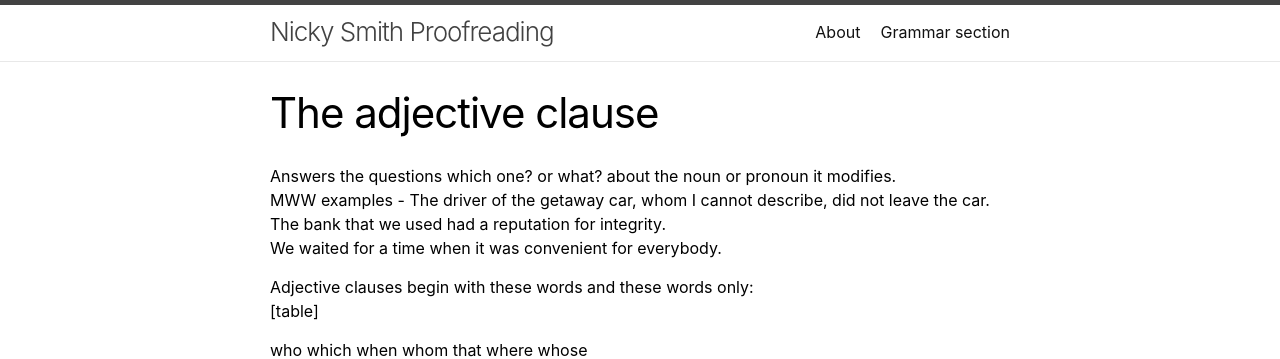
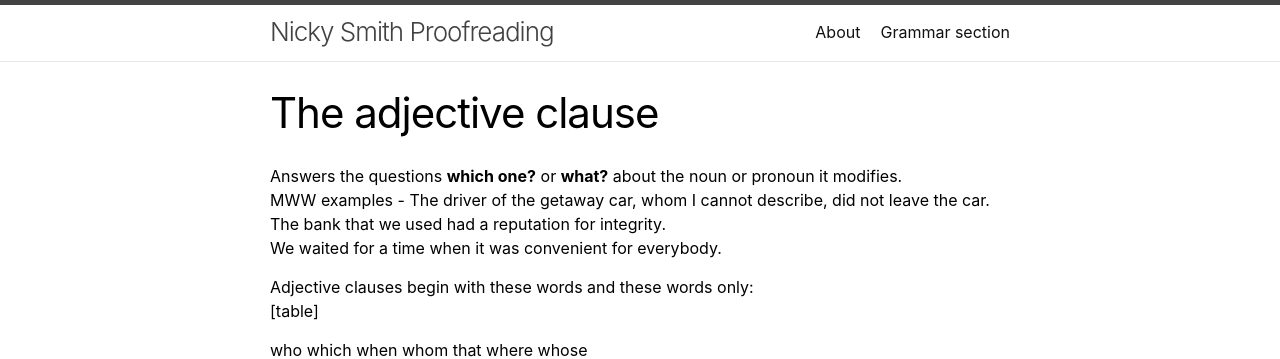
Before and after one commit to NickPax/my-website, a Jekyll site: the page built from _structures/adjective-clause.md, in a window 1280 px wide. Shown: the top 359 px of the page. Built offline with Jekyll 4.4.1, drawn with Linux system fonts in a browser that asks for light colours.

```diff
--- a/_structures/adjective-clause.md
+++ b/_structures/adjective-clause.md
@@ -3,7 +3,7 @@ layout: structure
 title: The adjective clause
 ---
 
-Answers the questions which one? or what? about the noun or pronoun it modifies.
+Answers the questions **which one?** or **what?** about the noun or pronoun it modifies.
 MWW examples - The driver of the getaway car, whom I cannot describe, did not leave the car.
 The bank that we used had a reputation for integrity.
 We waited for a time when it was convenient for everybody.
```
